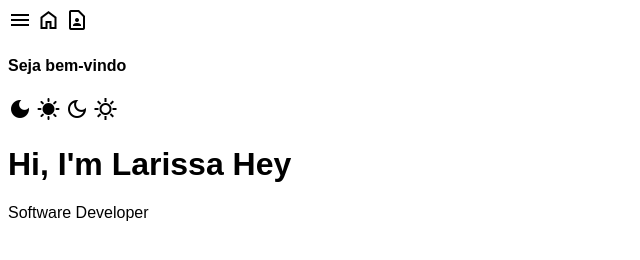
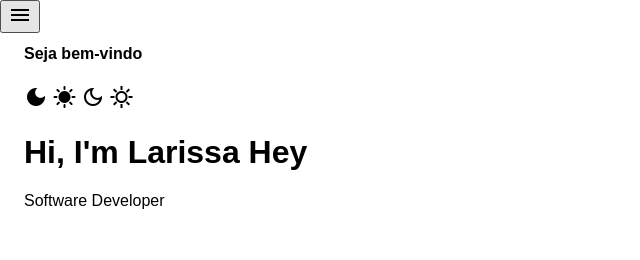
Before and after one commit to heylarissa/formActionPUCPR, a plain HTML site: page index.html in a window 1280 px wide. Shown: the whole page, without its empty margins (0-640 px from the left). Drawn offline with nearby package versions, Linux system fonts and the light colour scheme.

Commit message:
move navbar

```diff
--- /dev/null
+++ b/css/navbar.css
@@ -0,0 +1,25 @@
+#sidebar a {
+    padding: 8px 8px 8px 32px;
+    text-decoration: none;
+    font-size: 25px;
+    color: #818181;
+    display: block;
+    transition: 0.3s;
+}
+
+#sidebar a:hover {
+    color: #f1f1f1;
+}
+
+#sidebar {
+    height: 100%;
+    width: 0;
+    position: fixed;
+    z-index: 1;
+    top: 0;
+    left: 0;
+    background-color: #dbdbdb;
+    overflow-x: hidden;
+    transition: 0.5s;
+    padding-top: 60px;
+}
--- a/css/style.css
+++ b/css/style.css
@@ -1,3 +1,15 @@
 * {
     font-family: Arial, Helvetica, sans-serif;
 }
+
+  #main {
+    transition: margin-left .5s;
+    padding: 16px;
+  }
+
+  #menubtn {
+    position: absolute;
+    left: 0px;
+    top: 0px;
+    z-index: 2;
+  }
--- a/index.html
+++ b/index.html
@@ -5,30 +5,53 @@
     <meta charset="utf-8">
     <title>Home</title>
     <link rel="stylesheet" href="css/style.css">
+    <link rel="stylesheet" href="css/navbar.css">
     <link href="https://fonts.googleapis.com/icon?family=Material+Icons" rel="stylesheet">
     <link rel="stylesheet"
         href="https://fonts.googleapis.com/css2?family=Material+Symbols+Outlined:opsz,wght,FILL,GRAD@48,400,0,0" />
-    <!-- <script src="/js/navbar.js"></script> -->
     <script src="js/navbar.js" type="text/javascript" defer></script>
     <script src="js/header.js" type="text/javascript" defer></script>
 
 </head>
 
 <body>
-    <navbar-component></navbar-component>
-    <header-component></header-component>
-    <main>
-
-
-        <div w3-include-HTML="/components/navbar.html"></div>
+    <navbar-component id="sidebar"></navbar-component>
+    <div id="main">
+        <header-component id="header"></header-component>
 
         <i class="material-icons">dark_mode</i>
-        <i class="material-icons"> sunny</i>
+        <i class="material-icons">sunny</i>
         <i class="material-symbols-outlined">dark_mode</i>
-        <i class="material-symbols-outlined"> sunny</i>
+        <i class="material-symbols-outlined">sunny</i>
         <h1>Hi, I'm Larissa Hey</h1>
         <span>Software Developer</span>
-    </main>
+        <button id="menubtn" onclick="moveNav()"><i class="material-symbols-outlined">menu</i></button>
+    </div>
 </body>
 
 </html>
+
+<script>
+
+    var open = false;
+
+    function moveNav() {
+        this.open = !this.open;
+        if (this.open){
+            openNav()
+        }
+        else {
+            closeNav()
+        }
+    }
+    function openNav() {
+        document.getElementById("sidebar").style.width = "250px";
+        document.getElementById("main").style.marginLeft = "250px";
+    }
+    function closeNav() {
+        document.getElementById("sidebar").style.width = "0";
+        document.getElementById("main").style.marginLeft = "0";
+    }
+
+
+</script>
--- a/js/navbar.js
+++ b/js/navbar.js
@@ -1,5 +1,6 @@
 // define o component navbar
 class Navbar extends HTMLElement {
+
     constructor() {
         super();
     }
@@ -7,12 +8,14 @@ class Navbar extends HTMLElement {
     connectedCallback() {
         this.innerHTML = `
         <div class="sidebar">
-            <i class="material-symbols-outlined">menu</i>
-            <i class="material-symbols-outlined">home</i>
-            <i class="material-symbols-outlined">contact_page</i>
 
+            <a href="./index.html"><i class="material-symbols-outlined">home</i>Home</a>
+            <a href="./about.html">About</a>
+            <a href="./form.html"><i class="material-symbols-outlined">contact_page</i>Contact</a>
         </div>
     `;
     }
+
+
 };
 customElements.define('navbar-component', Navbar);
```
Also changed, not shown: components/navbar.html (deleted, +0 -12 lines), navbar.html (added, +8 -0 lines).
